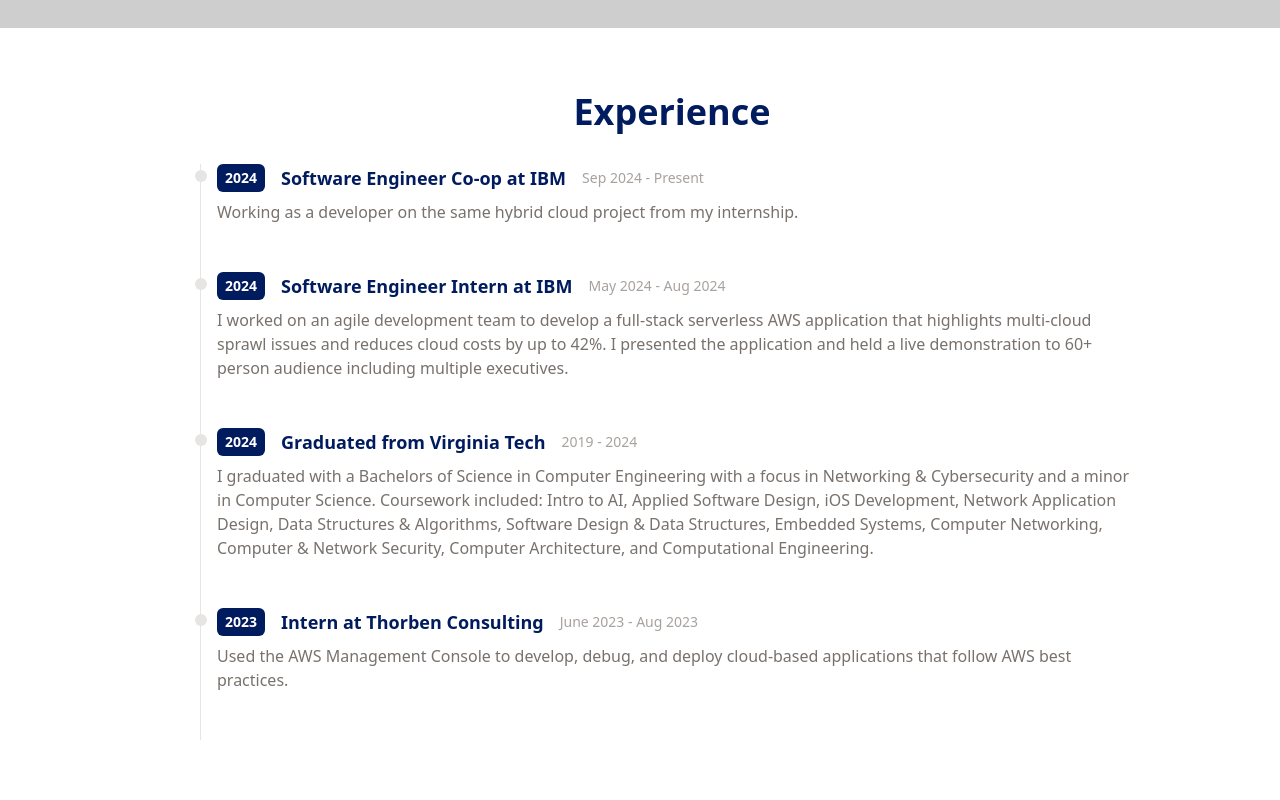
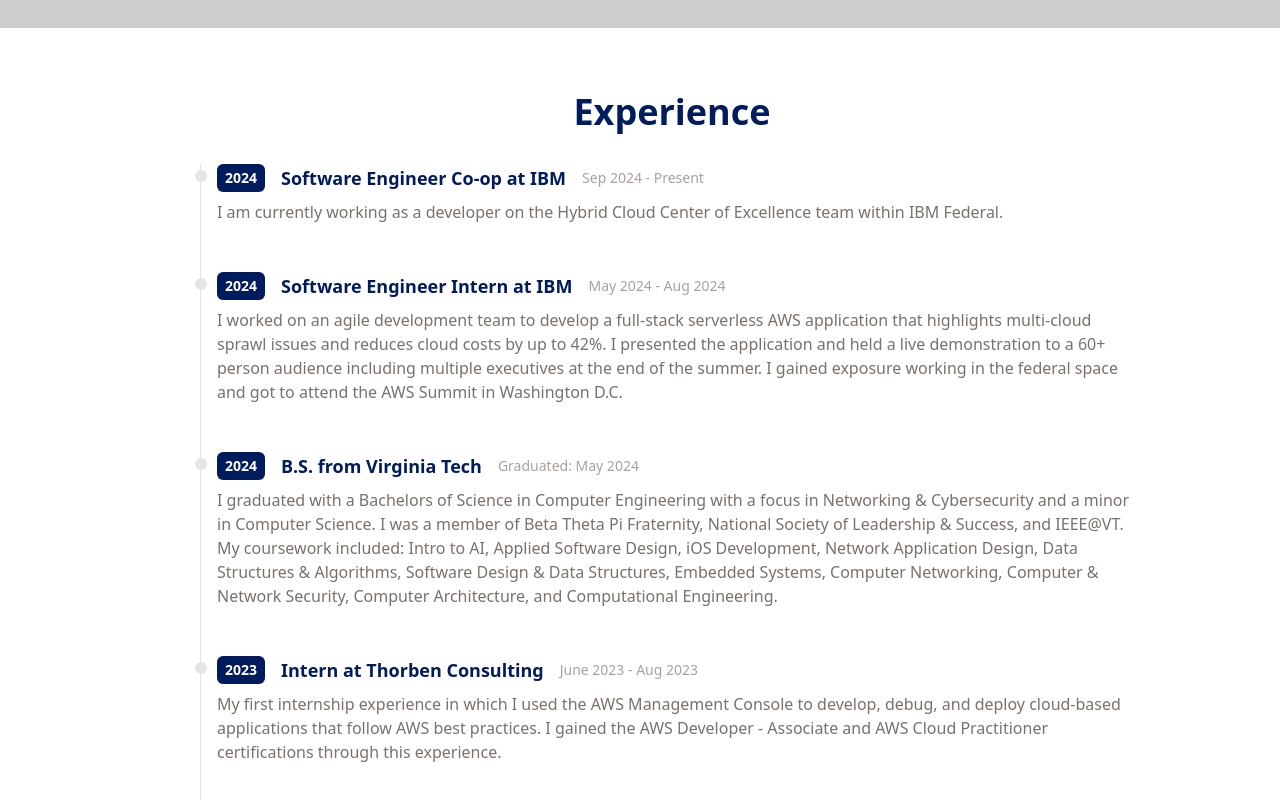
Before and after one commit to ryanc01/personal-website, a React (Vite) app: page / in a window 1280 px wide. Shown: the part 772-1572 px from the top of the page. Built offline with nearby package versions, Linux system fonts and the light colour scheme; grey boxes are pictures that could not be loaded.

Commit message:
Small fixes to experiences descriptions

```diff
--- a/src/components/Experience.jsx
+++ b/src/components/Experience.jsx
@@ -7,28 +7,28 @@
     title: "Software Engineer Co-op at IBM",
     duration: "Sep 2024 - Present",
     details:
-      "Working as a developer on the same hybrid cloud project from my internship.",
+      "I am currently working as a developer on the Hybrid Cloud Center of Excellence team within IBM Federal.",
   },
   {
     year: 2024,
     title: "Software Engineer Intern at IBM",
     duration: "May 2024 - Aug 2024",
     details:
-      "I worked on an agile development team to develop a full-stack serverless AWS application that highlights multi-cloud sprawl issues and reduces cloud costs by up to 42%. I presented the application and held a live demonstration to 60+ person audience including multiple executives.",
+      "I worked on an agile development team to develop a full-stack serverless AWS application that highlights multi-cloud sprawl issues and reduces cloud costs by up to 42%. I presented the application and held a live demonstration to a 60+ person audience including multiple executives at the end of the summer. I gained exposure working in the federal space and got to attend the AWS Summit in Washington D.C.",
   },
   {
     year: 2024,
-    title: "Graduated from Virginia Tech",
-    duration: "2019 - 2024",
+    title: "B.S. from Virginia Tech",
+    duration: "Graduated: May 2024",
     details:
-      "I graduated with a Bachelors of Science in Computer Engineering with a focus in Networking & Cybersecurity and a minor in Computer Science. Coursework included: Intro to AI, Applied Software Design, iOS Development, Network Application Design, Data Structures & Algorithms, Software Design & Data Structures, Embedded Systems, Computer Networking, Computer & Network Security, Computer Architecture, and Computational Engineering.",
+      "I graduated with a Bachelors of Science in Computer Engineering with a focus in Networking & Cybersecurity and a minor in Computer Science. I was a member of Beta Theta Pi Fraternity, National Society of Leadership & Success, and IEEE@VT. My coursework included: Intro to AI, Applied Software Design, iOS Development, Network Application Design, Data Structures & Algorithms, Software Design & Data Structures, Embedded Systems, Computer Networking, Computer & Network Security, Computer Architecture, and Computational Engineering.",
   },
   {
     year: 2023,
     title: "Intern at Thorben Consulting",
     duration: "June 2023 - Aug 2023",
     details:
-      "Used the AWS Management Console to develop, debug, and deploy cloud-based applications that follow AWS best practices.",
+      "My first internship experience in which I used the AWS Management Console to develop, debug, and deploy cloud-based applications that follow AWS best practices. I gained the AWS Developer - Associate and AWS Cloud Practitioner certifications through this experience.",
   },
 ];
 const Experience = () => {
```
